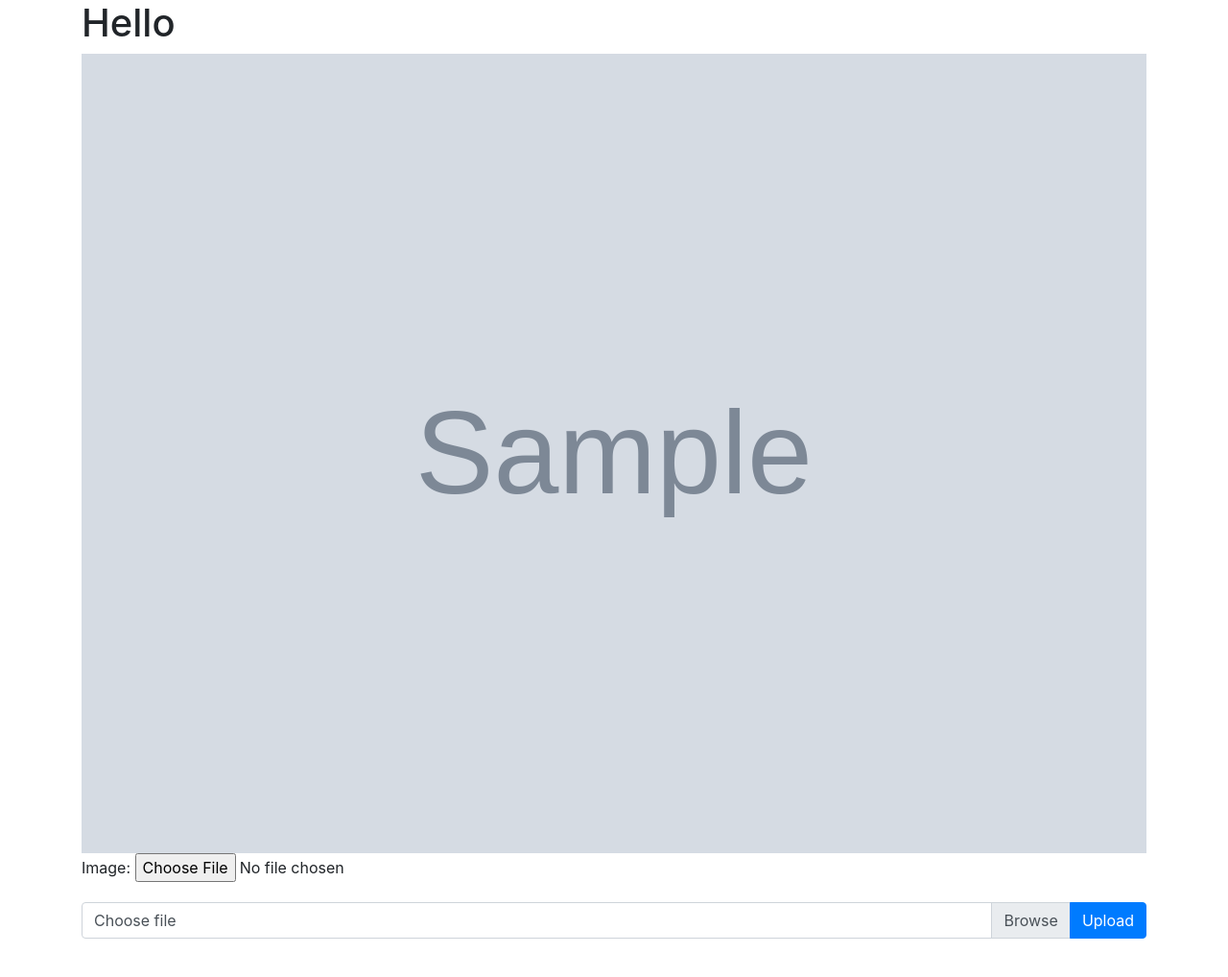
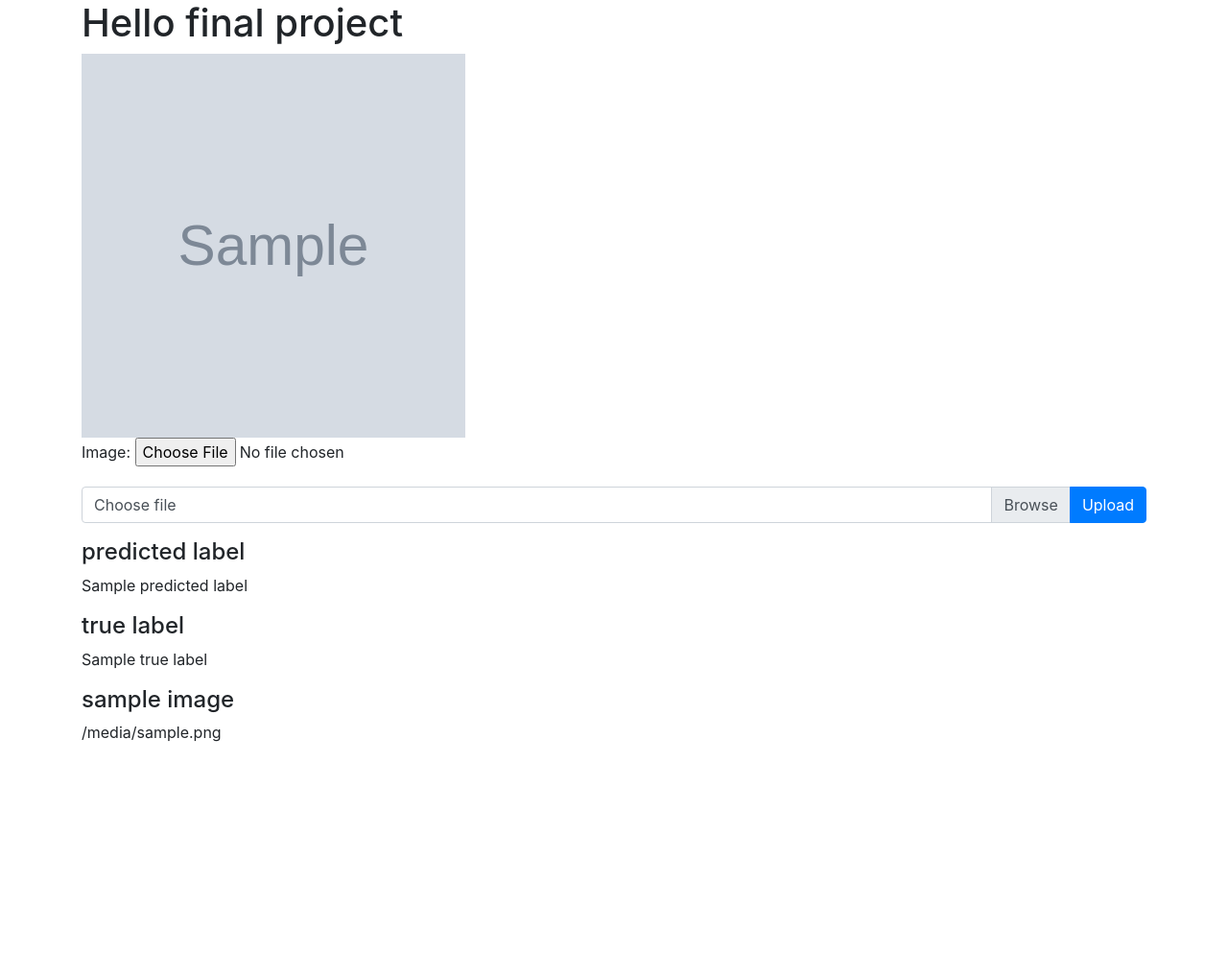
Before and after one commit to kuroye/python_final_project2, a Django app: template templates/index.html in a window 1280 px wide. Shown: the whole page at 96% size. After the commit the page ends 773 px from the top, so only its background shows below. Run offline with Django 4.2, Linux system fonts and the light colour scheme; tables that the repository leaves empty hold one stand-in row (values such as "Sample post"); the template is opened without the code that fills it: values that come from a table or form of the project are taken from there, most other values are stand-ins (such as "Sample title", 1, 10 or a date in 2020); grey boxes marked "Sample" are stand-in pictures.

Commit message:
add prediction values

```diff
--- a/templates/index.html
+++ b/templates/index.html
@@ -10,8 +10,8 @@
 <body>
 
 <div class="container d-flex flex-column mb-4 wrapper">
-    <h1>Hello</h1>
-    <img src="{{ image.image.url }}" alt="">
+    <h1>Hello final project</h1>
+    <img src="{{ image.image.url }}" alt="" width="400" height="400">
 
     <form action="" method="post" enctype="multipart/form-data">
         {% csrf_token %}
@@ -28,6 +28,15 @@
             </div>
         </div>
     </form>
+
+    <div>
+        <h4>predicted label</h4>
+        <p>{{ predicted_label }}</p>
+        <h4>true label</h4>
+        <p>{{ true_label }}</p>
+        <h4>sample image</h4>
+        <p>{{ sample_img }}</p>
+    </div>
 </div>
 
 </body>
```
